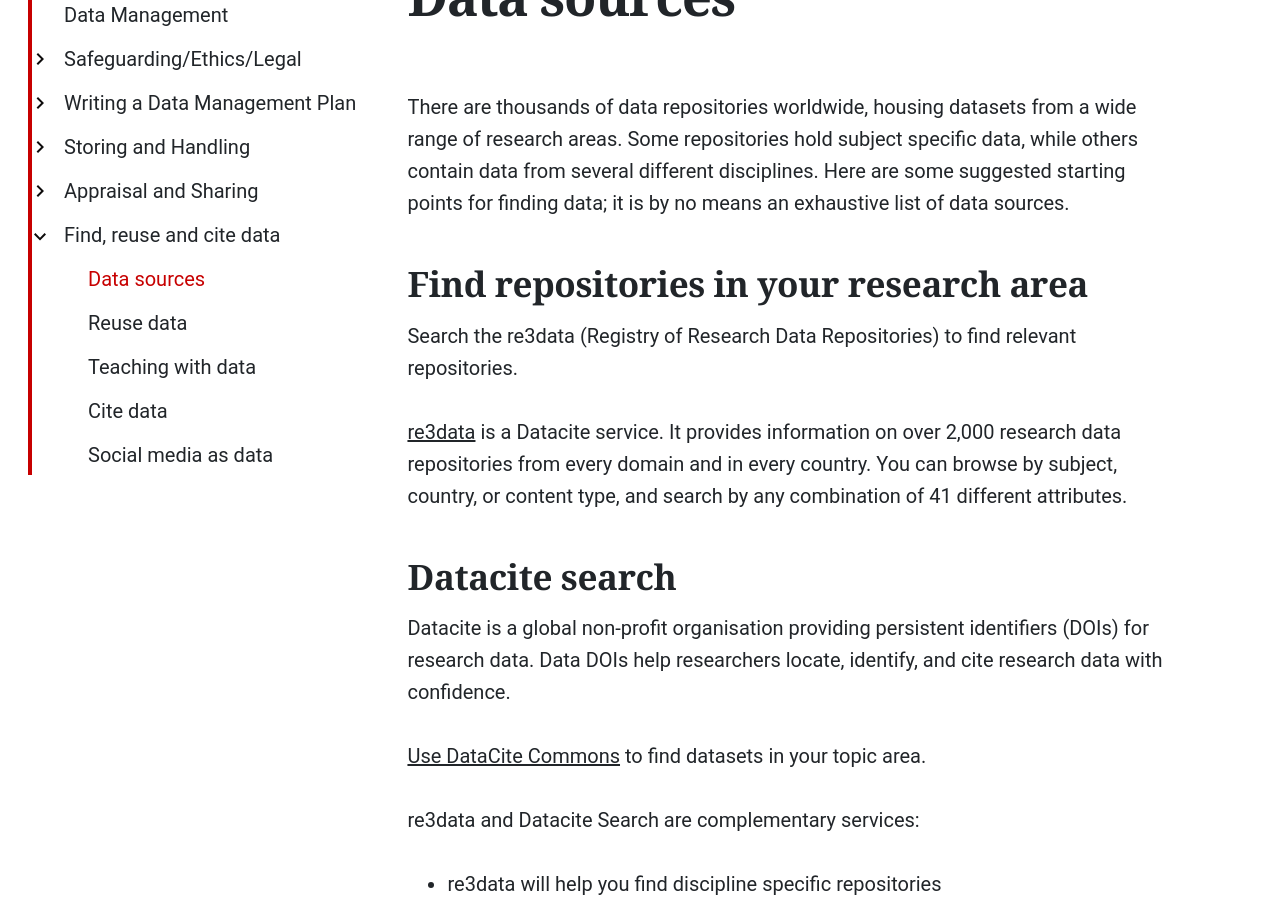
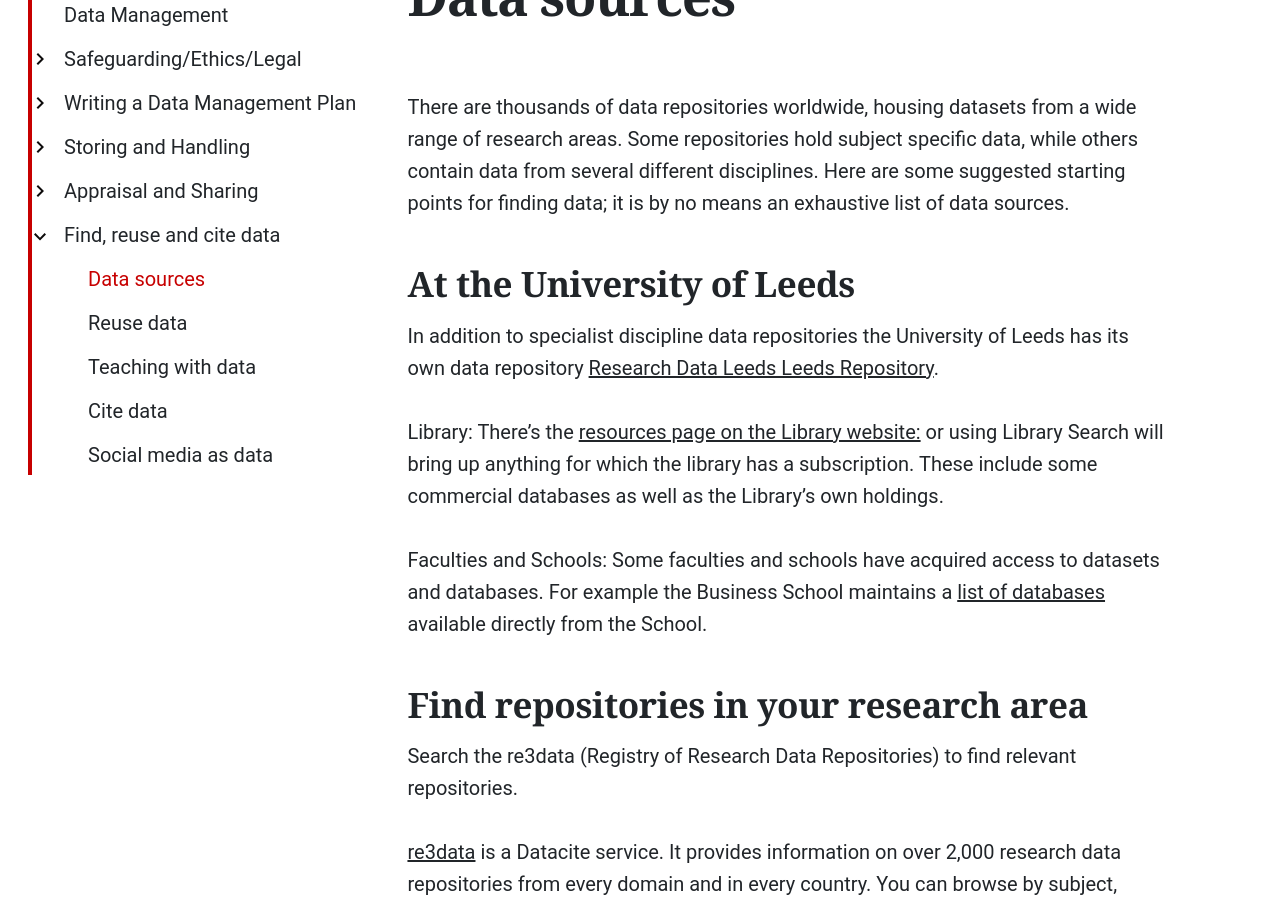
Before and after one commit to uol-library/rdl-handbook, a Jekyll site: the page built from pages/data-management/data-sources.md, in a window 1280 px wide and 900 px high, scrolled down 385 px. Built offline with Jekyll 4.4.1, drawn with Linux system fonts in a browser that asks for light colours; some web fonts are replaced.

Commit message:
Update data-sources.md

```diff
--- a/pages/data-management/data-sources.md
+++ b/pages/data-management/data-sources.md
@@ -7,6 +7,13 @@ permalink: /data-management/data-sources/
 ---
 
 There are thousands of data repositories worldwide, housing datasets from a wide range of research areas. Some repositories hold subject specific data, while others contain data from several different disciplines. Here are some suggested starting points for finding data; it is by no means an exhaustive list of data sources.
+
+### At the University of Leeds
+In addition to specialist discipline data repositories the University of Leeds has its own data repository [Research Data Leeds Leeds Repository](https://archive.researchdata.leeds.ac.uk).
+
+Library: There’s the [resources page on the Library website:](https://library.leeds.ac.uk/info/1103/databases) or using Library Search will bring up anything for which the library has a subscription. These include some commercial databases as well as the Library's own holdings.
+
+Faculties and Schools: Some faculties and schools have acquired access to datasets and databases. For example the Business School maintains a [list of databases]( https://business.leeds.ac.uk/divisions-accounting-finance/doc/databases) available directly from the School.
 
 ### Find repositories in your research area
 Search the re3data (Registry of Research Data Repositories) to find relevant repositories.
```
